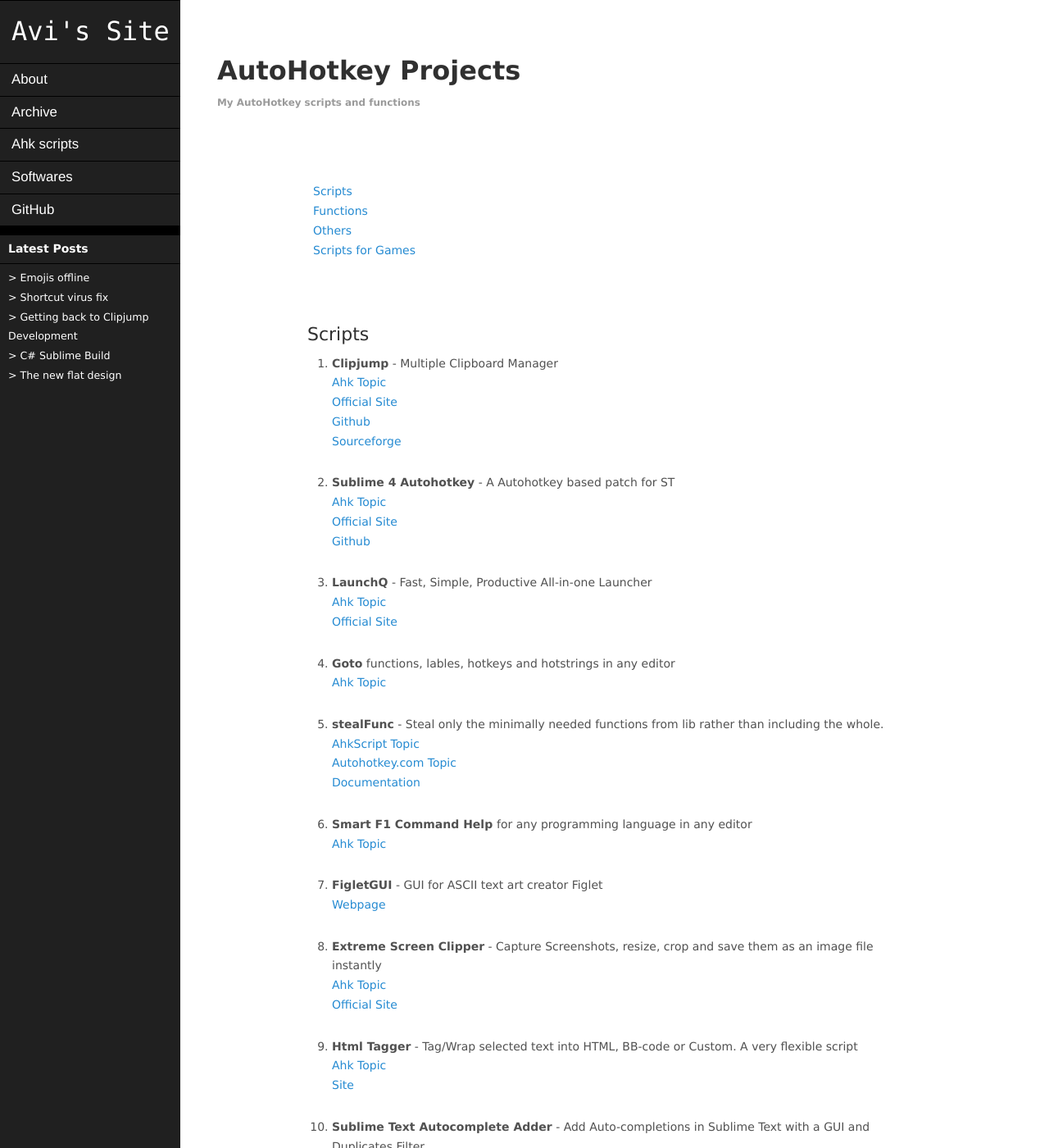
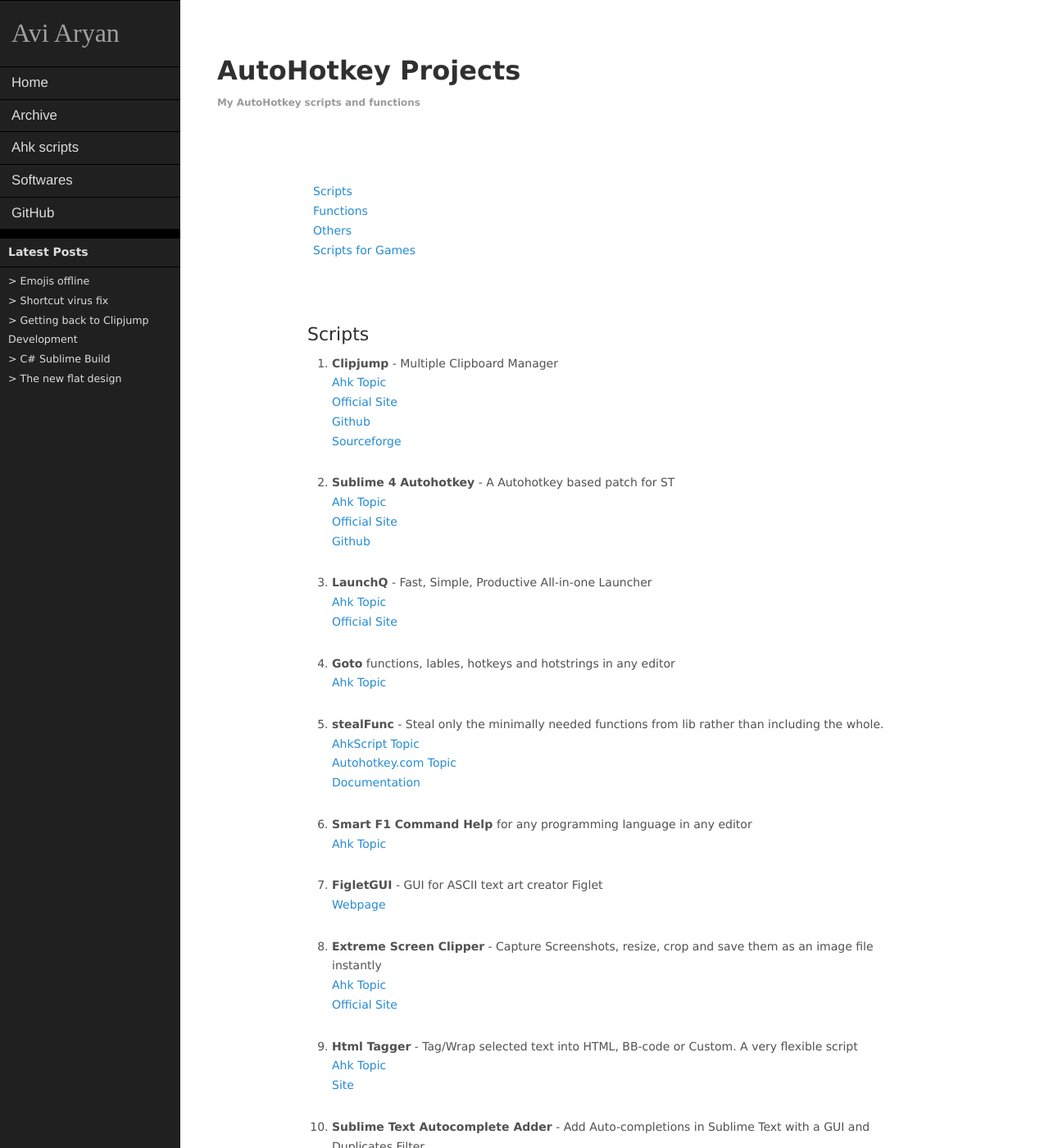
Before and after one commit to aviaryan/aviaryan.github.com-retired-2018, a Jekyll site: the page built from ahk/index.html, in a window 1280 px wide and 1400 px high. Shown: the whole window at 82% size. Built offline with Jekyll 4.4.1, drawn with Linux system fonts in a browser that asks for light colours.

Commit message:
minor update in navigation

```diff
--- a/_layouts/default.html
+++ b/_layouts/default.html
@@ -41,9 +41,9 @@
 
     <div id="sidebar">
       <nav id="navigation">
-          <li><h1><a href="/">Avi's Site</a></h1></li>
+          <li><h1><a href="/about.html" style="display: inline-block; width: inherit;">Avi Aryan</a></h1></li>
           <!-- <a href="/"><img src="/images/profile_128.png" height="100" width="100"></a></li> -->
-          <li><a href="/about.html">About</a></li>
+          <li><a href="/">Home</a></li>
           <li><a href="/blog">Archive</a></li>
           <li><a href="/ahk">Ahk scripts</a></li>
           <li><a href="/softwares.html">Softwares</a></li>
--- a/ahk/index.html
+++ b/ahk/index.html
@@ -5,7 +5,7 @@ layout: page
 ghlink: https://github.com/aviaryan/autohotkey-scripts
 ---
 
-<pre><a href=#Scripts>Scripts</a>
+<pre><a href=#scripts>Scripts</a>
 <a href=#funcs>Functions</a>
 <a href=#others>Others</a>
 <a href=#games>Scripts for Games</a></pre>
--- a/assets/css/colors-black.css
+++ b/assets/css/colors-black.css
@@ -50,6 +50,13 @@ h1 a:hover {
 
 /* Singular styles */
 
+#navigation h1 a {
+	color: #A0A0A0;
+}
+#navigation h1 a:hover {
+	color: #909090;
+}
+
 .post-index-cat {
 	background-color: #f9f9f9;
 }
@@ -59,7 +66,7 @@ blockquote {
 }
 
 #sidebar, #sidebar a {
-	color: #ffffff;
+	color: #dddddd;
 }
 #sidebar a:hover {
 	color: #ffffff;
--- a/assets/css/style.css
+++ b/assets/css/style.css
@@ -323,7 +323,7 @@ div.post-content { font-size: 16px; }
 
 #navigation h1 a {
 	font-size: 32px;
-	font-family: Consolas;
+	font-family: "Times New Roman";
 }
 #navigation h1 a:hover {
 	font-size: 32px;
```
Also changed, not shown: about.md (+1 -0 lines), README.md.
